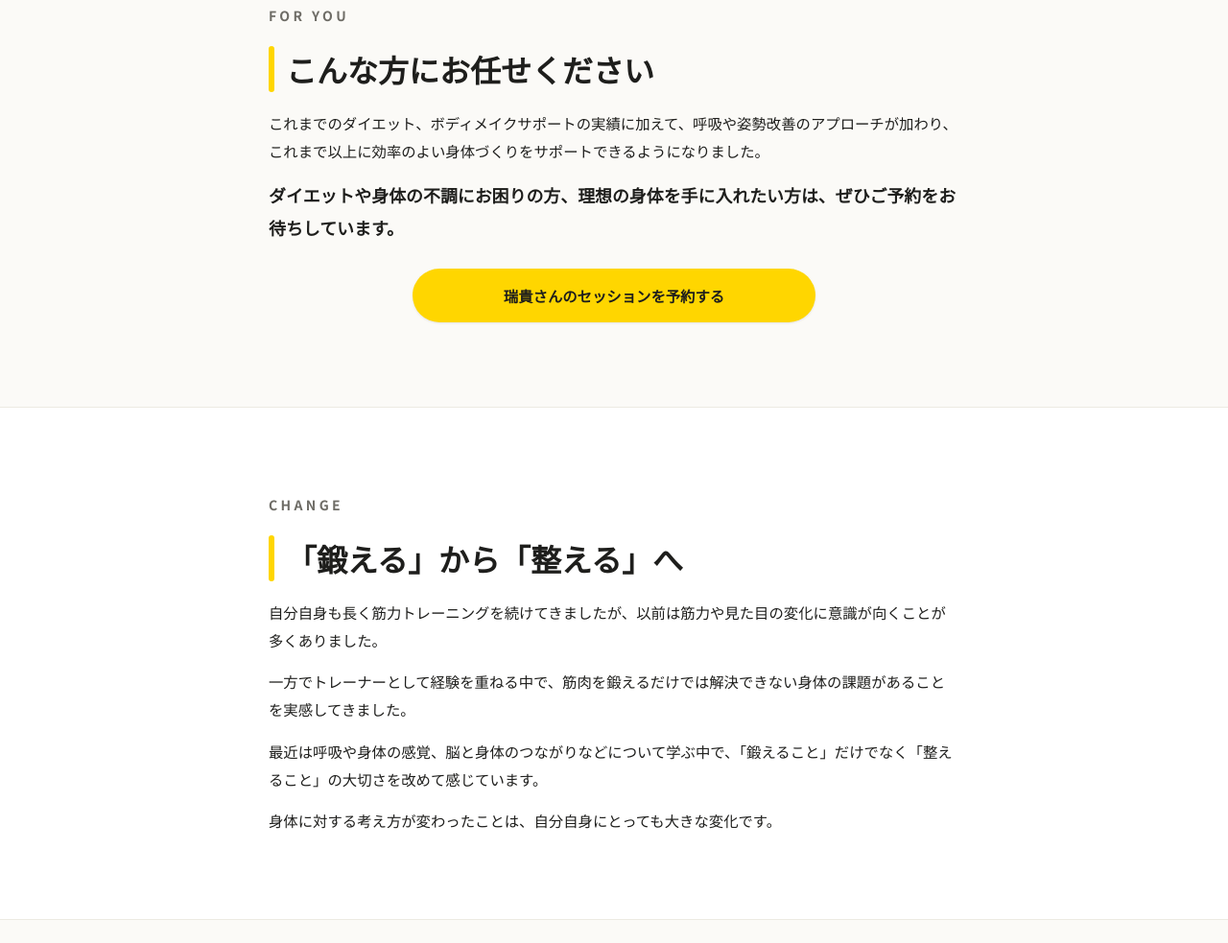
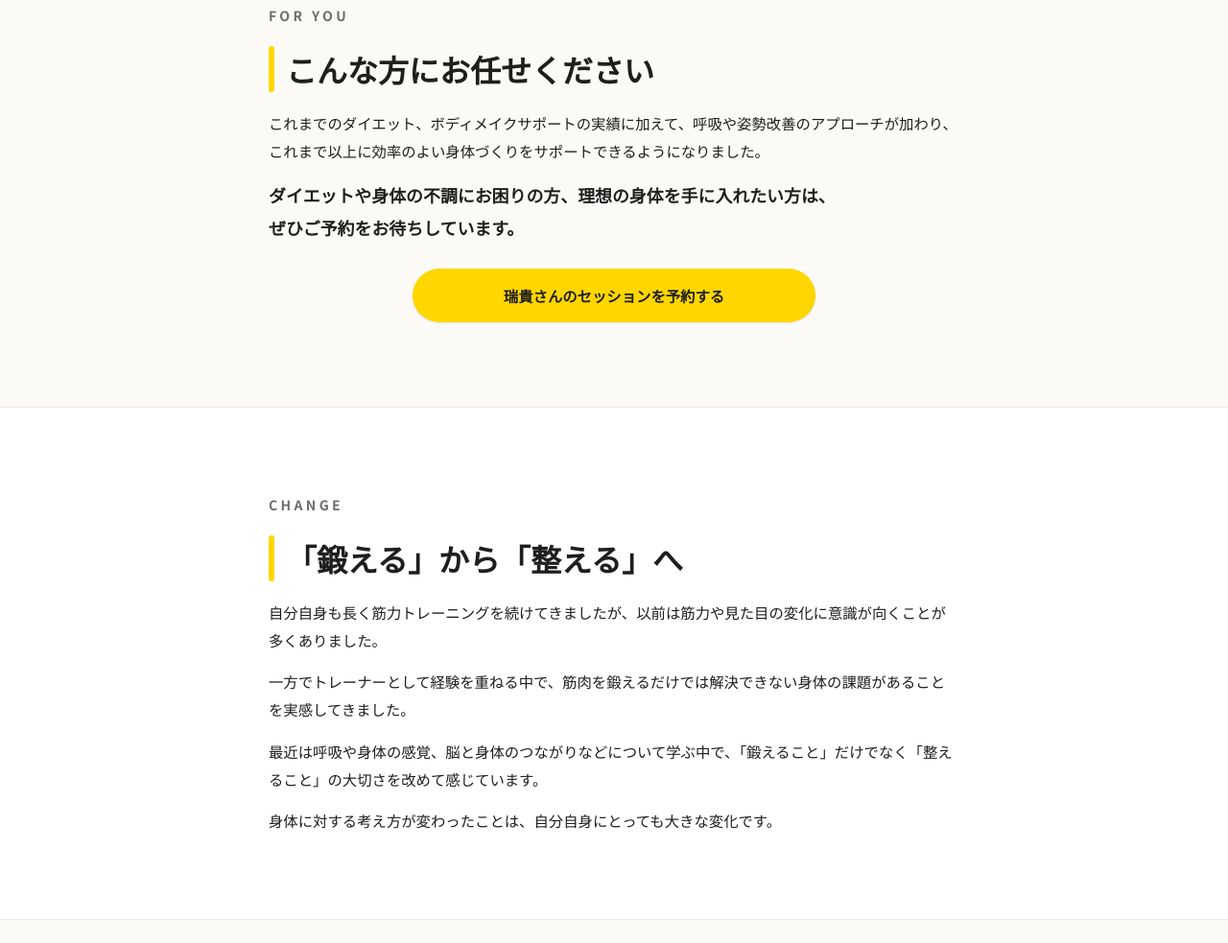
Before and after one commit to the-banana-gym/mizuki, a plain HTML site: page index.html in a window 1280 px wide. Shown: the part 3254-4237 px from the top of the page at 96% size. Drawn offline with Linux system fonts and the light colour scheme.

Commit message:
改行を整える
Co-Authored-By: Claude Opus 5.5 <noreply@anthropic.com>

```diff
--- a/index.html
+++ b/index.html
@@ -108,7 +108,7 @@ footer p{font-size:var(--t-small);color:var(--muted)}
 @media (prefers-reduced-motion:reduce){*{transition:none!important;animation:none!important}}
 .pull{max-width:var(--text);margin:0 auto;display:grid;gap:12px}
 .pull-sec{padding:clamp(32px,6vw,56px) 16px}
-h1,h2,h3,blockquote,.greeting,.phr{word-break:auto-phrase}
+h1,h2,h3,blockquote,.greeting,.phr,.lead-in{word-break:auto-phrase}
 h2{text-wrap:balance}
 p,li{text-wrap:pretty}
 .ach{list-style:none;margin:0;padding:0;display:grid;grid-template-columns:1fr 1fr;gap:10px}
```
